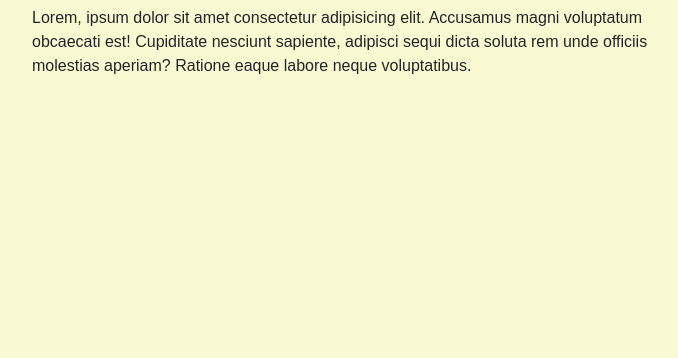
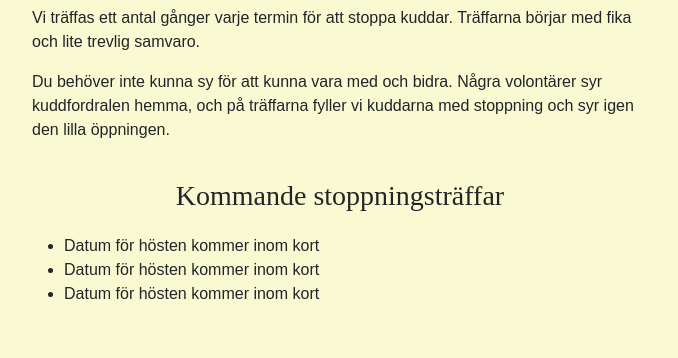
Before and after one commit to dfr-webb/hpps, a plain HTML site: page activities.html in a window 1280 px wide. Shown: the part 442-800 px from the top of the page, without its empty margins (300-978 px from the left). Drawn offline with nearby package versions, Linux system fonts and the light colour scheme; a web font is replaced by a local one.

Commit message:
Change navbar text and add text to activities

```diff
--- a/activities.html
+++ b/activities.html
@@ -26,7 +26,7 @@
             <div class="col-12 text-center">
                 <a href="index.html" class="nav">Hjärtkuddar</a>&nbsp;|&nbsp;
                 <a href="activities.html" class="nav active">Aktiviteter</a>&nbsp;|&nbsp;
-                <a href="contact.html" class="nav">Kontakt / Stöd oss</a>
+                <a href="contact.html" class="nav">Kontakt</a>
             </div>
         </div>
         <div class="row justify-content-center">
@@ -35,10 +35,25 @@
             </div>
             <div class="w-100"></div>
             <div class="col-12 col-md-8 col-lg-6">
-                Lorem, ipsum dolor sit amet consectetur adipisicing elit. Accusamus magni voluptatum obcaecati est!
-                Cupiditate nesciunt sapiente, adipisci sequi dicta soluta rem unde officiis molestias aperiam? Ratione
-                eaque
-                labore neque voluptatibus.
+                <p>
+                    Vi träffas ett antal gånger varje termin för att stoppa kuddar. Träffarna börjar med fika och lite
+                    trevlig samvaro.
+                </p>
+                <p>Du behöver inte kunna sy för att kunna vara med och bidra. Några volontärer syr kuddfordralen hemma,
+                    och på träffarna fyller vi kuddarna med stoppning
+                    och syr igen den lilla öppningen.</p>
+            </div>
+            <div class="w-100"></div>
+            <div class="col-12 col-md-8 col-lg-6 text-center">
+                <h3>Kommande stoppningsträffar</h3>
+            </div>
+            <div class="w-100"></div>
+            <div class="col-12 col-md-8 col-lg-6">
+                <ul>
+                    <li>Datum för hösten kommer inom kort</li>
+                    <li>Datum för hösten kommer inom kort</li>
+                    <li>Datum för hösten kommer inom kort</li>
+                </ul>
             </div>
 
         </div>
--- a/assets/css/style.css
+++ b/assets/css/style.css
@@ -15,11 +15,11 @@
 }
 
 body{
-    background: lightgoldenrodyellow;
+    background: var(--background-color);
     font-family: 'Funnel Sans', sans-serif;
 }
 
-h1, h2{
+h1, h2, h3{
     font-family: 'Faulty Glyphic', serif;
     margin: 1.3rem;
 }
```
Also changed, not shown: contact.html (+1 -1 lines), index.html (+1 -1 lines).
